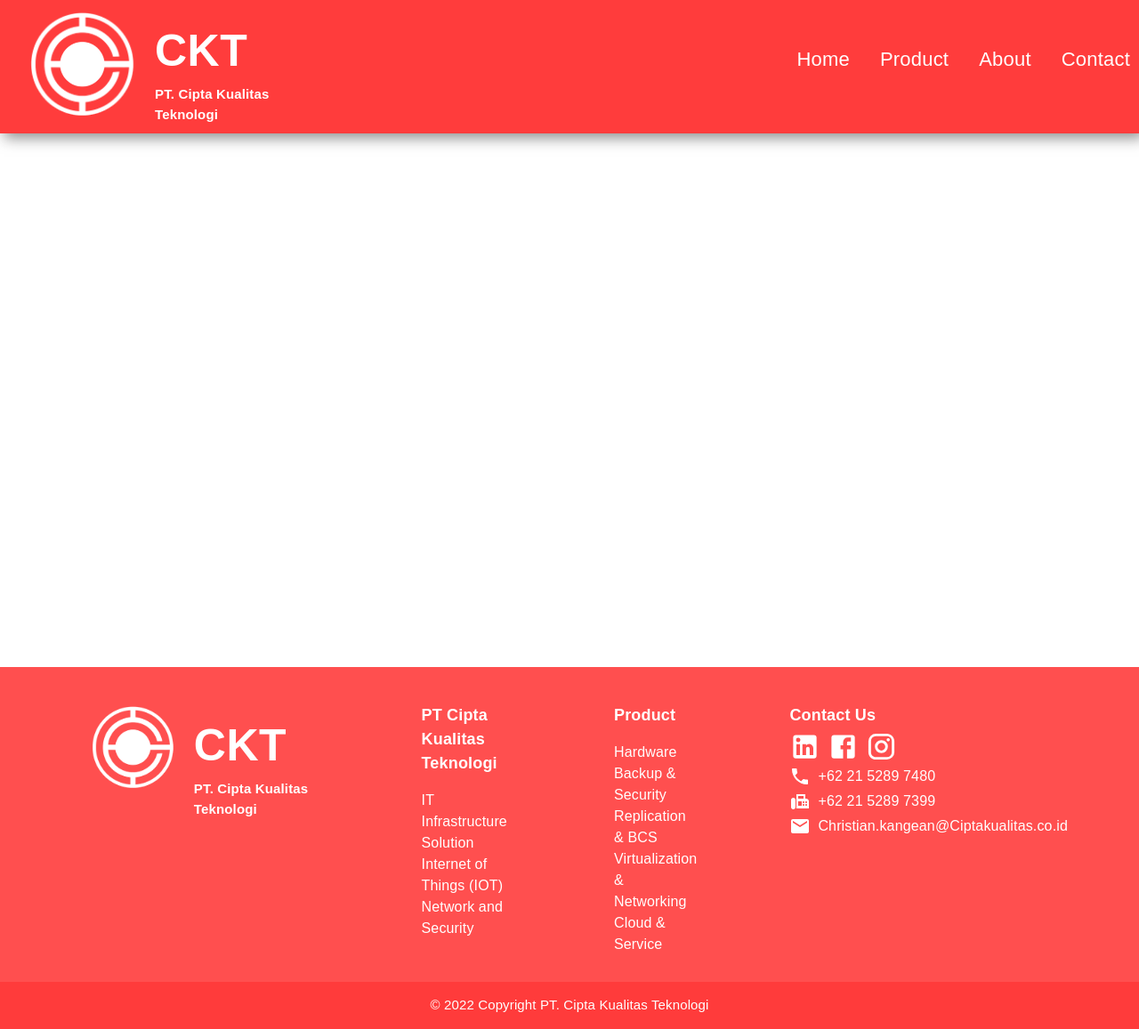
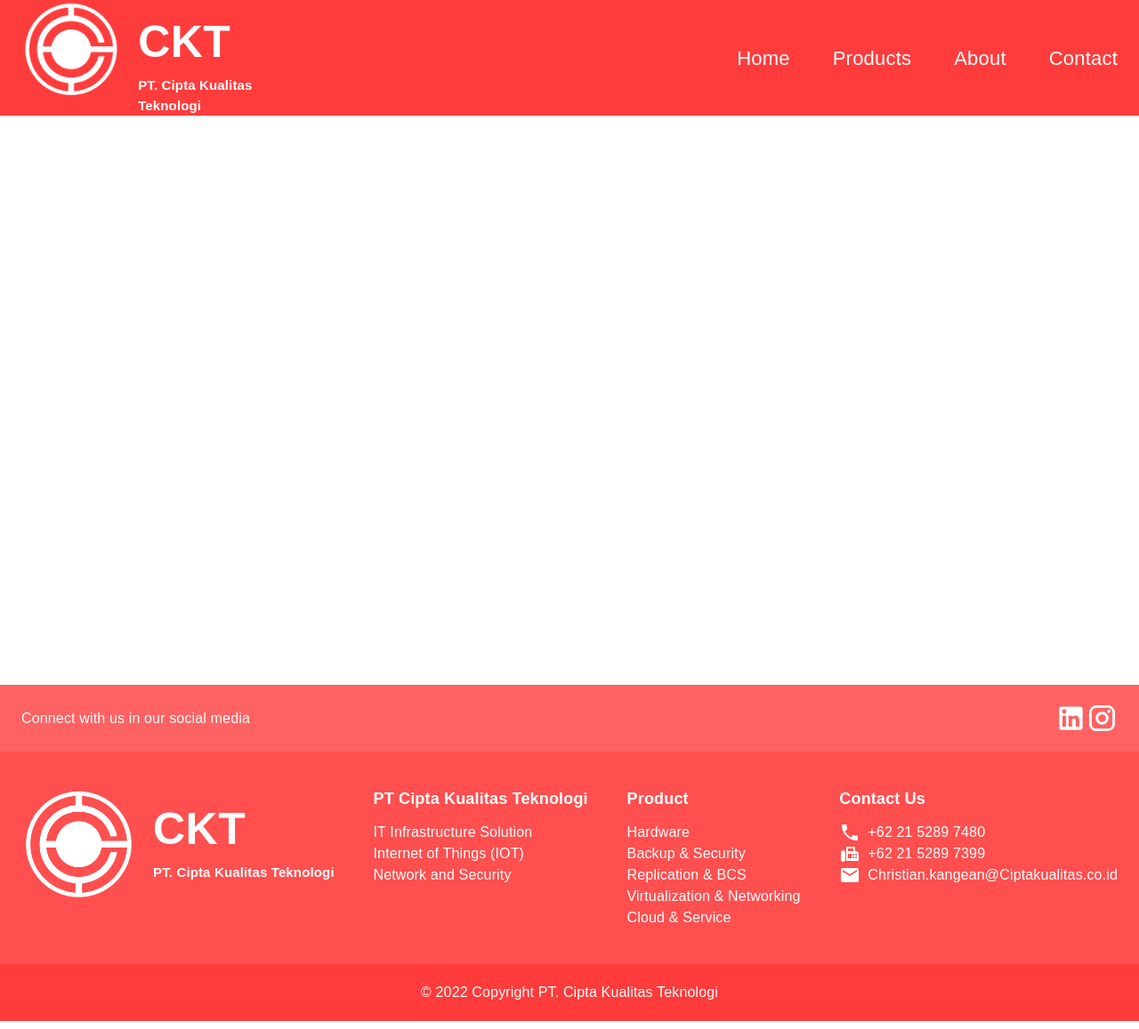
Before and after one commit to yanrie1201/PT.Cipta-Kualitas-Teknologi, a Next.js app in the folder website/: page / in a window 1280 px wide. Shown: the whole page at 89% size. Built offline with nearby package versions, Linux system fonts and the light colour scheme.

Commit message:
Update Footer & Navbar

```diff
--- /dev/null
+++ b/package.json
@@ -0,0 +1,5 @@
+{
+  "dependencies": {
+    "reactstrap": "^9.1.1"
+  }
+}
--- a/website/components/footer/index.tsx
+++ b/website/components/footer/index.tsx
@@ -1,123 +1,129 @@
 /* eslint-disable react/jsx-no-duplicate-props */
-import { FooterText } from '../typography'
-import styles from '../../styles/footer.module.css'
-import logo from '../../public/images/white_logo-removebg-preview.png'
-import Image from 'next/image'
-import { Button } from 'reactstrap'
-import { style } from '@mui/system'
-import { Box, Grid, Stack } from '@mui/material'
-import Logo from '../logo/index'
-import LinkedInIcon from '@mui/icons-material/LinkedIn'
-import FacebookIcon from '@mui/icons-material/Facebook'
-import InstagramIcon from '@mui/icons-material/Instagram'
-import PhoneIcon from '@mui/icons-material/Phone'
-import FaxIcon from '@mui/icons-material/Fax'
-import EmailIcon from '@mui/icons-material/Email'
-import Link from 'next/link'
+import { FooterBackground, FooterText } from "../typography";
+import styles from "../../styles/footer.module.css";
+import logo from "../../public/images/white_logo-removebg-preview.png";
+import Image from "next/image";
+import { style } from "@mui/system";
+import { Box, Container, Grid, Stack } from "@mui/material";
+import Logo from "../logo/index";
+import LinkedInIcon from "@mui/icons-material/LinkedIn";
+import FacebookIcon from "@mui/icons-material/Facebook";
+import InstagramIcon from "@mui/icons-material/Instagram";
+import PhoneIcon from "@mui/icons-material/Phone";
+import FaxIcon from "@mui/icons-material/Fax";
+import EmailIcon from "@mui/icons-material/Email";
+import Link from "next/link";
 
 const Footer = () => {
   return (
     <div className={styles.footer}>
-      <div className={styles.contentfooter}>
+      <FooterBackground opacity={0.2}>
+        <Container maxWidth="xl">
+          <Grid
+            container
+            direction="row"
+            justifyContent="center"
+            className={styles.socials}
+            md={12}
+          >
+            <Grid container md={4} className={styles.socialTitle}>
+              <FooterText mbottom="0">
+                Connect with us in our social media
+              </FooterText>
+            </Grid>
+            <Grid container md={8} className={styles.socialIcon}>
+              <LinkedInIcon
+                sx={{ color: "white", marginLeft: "auto" }}
+                fontSize="large"
+              />
+              <InstagramIcon sx={{ color: "white" }} fontSize="large" />
+            </Grid>
+          </Grid>
+        </Container>
+      </FooterBackground>
+      <FooterBackground opacity={0.1}>
+        <Container maxWidth="xl">
+          <Grid
+            container
+            direction="row"
+            justifyContent="center"
+            className={styles.information}
+            md={12}
+          >
+            <Grid item md="auto" className={styles.section}>
               <Box
                 sx={{
-            display: 'flex',
-            justifyContent: 'flex-start',
-            paddingTop: '40px',
-            paddingLeft: '100px',
-            paddingRight: '100px',
+                  display: "flex",
+                  justifyContent: "flex-start",
                 }}
               >
                 <Logo />
               </Box>
-        <Stack direction="row" spacing={3}>
-          <Box
-            sx={{
-              display: 'flex',
-              justifyContent: 'space-between',
-              paddingTop: '40px',
-              paddingRight: '80px',
-            }}
-          >
-            <Stack direction="column" spacing={0}>
-              <FooterText fsize="18px" fontWeight="700">
+            </Grid>
+            <Grid item md="auto" className={styles.section}>
+              <Stack direction="column">
+                <FooterText fsize="18px" mbottom="12px" fontWeight="700">
                   PT Cipta Kualitas Teknologi
                 </FooterText>
-              <FooterText mbottom="0px">IT Infrastructure Solution</FooterText>
+                <FooterText mbottom="0px">
+                  IT Infrastructure Solution
+                </FooterText>
                 <FooterText mbottom="0px">Internet of Things (IOT)</FooterText>
                 <FooterText mbottom="0px">Network and Security</FooterText>
               </Stack>
-          </Box>
-          <Box
-            sx={{
-              display: 'flex',
-              justifyContent: 'space-between',
-              paddingTop: '40px',
-              paddingRight: '80px',
-            }}
-          >
-            <Stack direction="column" spacing={0}>
-              <FooterText fsize="18px" fontWeight="700">
+            </Grid>
+            <Grid item md="auto" className={styles.section}>
+              <Stack direction="column">
+                <FooterText fsize="18px" mbottom="12px" fontWeight="700">
                   Product
                 </FooterText>
                 <FooterText mbottom="0px">Hardware</FooterText>
                 <FooterText mbottom="0px">Backup & Security</FooterText>
                 <FooterText mbottom="0px">Replication & BCS</FooterText>
-              <FooterText mbottom="0px">Virtualization & Networking</FooterText>
+                <FooterText mbottom="0px">
+                  Virtualization & Networking
+                </FooterText>
                 <FooterText mbottom="0px">Cloud & Service</FooterText>
               </Stack>
-          </Box>
-          <Box
-            sx={{
-              display: 'flex',
-              justifyContent: 'space-between',
-              paddingTop: '40px',
-              paddingRight: '80px',
-            }}
-          >
-            <Stack direction="column" spacing={0.5}>
-              <FooterText fsize="18px" fontWeight="700">
+            </Grid>
+            <Grid item md="auto" className={styles.section}>
+              <Stack direction="column">
+                <FooterText fsize="18px" mbottom="12px" fontWeight="700">
                   Contact Us
                 </FooterText>
                 <Stack direction="row" spacing={1}>
-                <Link href="https://www.linkedin.com/company/pt-cipta-kualitas-teknologi/?trk=ppro_cprof&originalSubdomain=id">
-                  <LinkedInIcon sx={{ color: 'white' }} fontSize="large" />
-                </Link>
-                <FacebookIcon sx={{ color: 'white' }} fontSize="large" />
-                <InstagramIcon sx={{ color: 'white' }} fontSize="large" />
-              </Stack>
-              <Stack direction="row" spacing={1}>
-                <PhoneIcon sx={{ color: 'white' }} fontSize="medium" />
+                  <PhoneIcon sx={{ color: "white" }} fontSize="medium" />
                   <FooterText>+62 21 5289 7480</FooterText>
                 </Stack>
                 <Stack direction="row" spacing={1}>
-                <FaxIcon sx={{ color: 'white' }} fontSize="medium" />
+                  <FaxIcon sx={{ color: "white" }} fontSize="medium" />
                   <FooterText>+62 21 5289 7399</FooterText>
                 </Stack>
                 <Stack direction="row" spacing={1}>
-                <EmailIcon sx={{ color: 'white' }} fontSize="medium" />
+                  <EmailIcon sx={{ color: "white" }} fontSize="medium" />
                   <FooterText>Christian.kangean@Ciptakualitas.co.id</FooterText>
                 </Stack>
               </Stack>
-          </Box>
-        </Stack>
-      </div>
-      <div className={styles.copyright}>
-        <Box
-          sx={{
-            display: 'flex',
-            justifyContent: 'center',
-            paddingTop: '15px',
-            paddingBottom: '15px',
-          }}
+            </Grid>
+          </Grid>
+        </Container>
+      </FooterBackground>
+      <FooterBackground>
+        <Container maxWidth="xl">
+          <Grid
+            container
+            justifyContent="center"
+            md={12}
+            className={styles.copyright}
           >
-          <FooterText mbottom="0px" fsize="15px">
+            <FooterText mbottom="0px">
               © 2022 Copyright PT. Cipta Kualitas Teknologi
             </FooterText>
-        </Box>
+          </Grid>
+        </Container>
+      </FooterBackground>
     </div>
-    </div>
-  )
-}
+  );
+};
 
-export default Footer
+export default Footer;
--- a/website/components/navbar/index.tsx
+++ b/website/components/navbar/index.tsx
@@ -1,11 +1,11 @@
 /* eslint-disable react/jsx-no-duplicate-props */
-import { NavbarPage, TitlePage } from '../typography'
-import styles from '../../styles/navbar.module.css'
-import { Avatar, Box, Stack } from '@mui/material'
-import logo from '../../public/images/white_logo-removebg-preview.png'
-import Image from 'next/image'
-import { style } from '@mui/system'
-import Logo from '../logo/index'
+import { NavbarPage, TitlePage } from "../typography";
+import styles from "../../styles/navbar.module.css";
+import { Avatar, Box, Container, Grid, Stack } from "@mui/material";
+import logo from "../../public/images/white_logo-removebg-preview.png";
+import Image from "next/image";
+import { style } from "@mui/system";
+import Logo from "../logo/index";
 
 const Navbar = () => {
   return (
@@ -13,32 +13,60 @@ const Navbar = () => {
       {/* {arrow?:(
       <Icon></Icon>
     ):("")} */}
-      <Logo />
+      {/* <Logo /> */}
+      <Container maxWidth="xl">
+        <Grid container md={12}>
+          <Grid md={3}>
             <Box
               sx={{
-          display: 'flex',
-          justifyContent: 'flex-end',
-          paddingTop: '40px',
-          width: '75%',
+                display: "flex",
+                justifyContent: "flex-start",
               }}
             >
-        <Stack direction="row" spacing={3}>
-          <div className={styles.navbarcontent}>
-            <NavbarPage color="white">Home</NavbarPage>
+              <div
+                style={{
+                  width: "8rem",
+                  height: "130px",
+                  position: "relative",
+                }}
+              >
+                <Image className={styles.logo} src={logo} alt="Logo" />
               </div>
-          <div className={styles.navbarcontent}>
-            <NavbarPage color="white">Product</NavbarPage>
+              <div className={styles.title}>
+                <TitlePage fsize="50px" fontWeight="700" color="white">
+                  CKT
+                </TitlePage>
+                <TitlePage color="white" fsize="15px" fontWeight="600">
+                  PT. Cipta Kualitas Teknologi
+                </TitlePage>
               </div>
-          <div className={styles.navbarcontent}>
-            <NavbarPage color="white">About</NavbarPage>
+            </Box>
+          </Grid>
+          <Grid container md={9} className={styles.navbarItems}>
+            <Stack
+              direction="row"
+              spacing={6}
+              width="100%"
+              justifyContent="flex-end"
+            >
+              <NavbarPage color="white" className={styles.navbarText}>
+                Home
+              </NavbarPage>
+              <NavbarPage color="white" className={styles.navbarText}>
+                Products
+              </NavbarPage>
+              <NavbarPage color="white" className={styles.navbarText}>
+                About
+              </NavbarPage>
+              <NavbarPage color="white" className={styles.navbarText}>
+                Contact
+              </NavbarPage>
+            </Stack>
+          </Grid>
+        </Grid>
+      </Container>
     </div>
-          <div className={styles.navbarcontent}>
-            <NavbarPage color="white">Contact</NavbarPage>
-          </div>
-        </Stack>
-      </Box>
-    </div>
-  )
-}
+  );
+};
 
-export default Navbar
+export default Navbar;
--- a/website/components/typography/index.tsx
+++ b/website/components/typography/index.tsx
@@ -1,43 +1,53 @@
-import { styled, Typography } from '@mui/material'
+import { PropaneSharp } from "@mui/icons-material";
+import { styled, Typography } from "@mui/material";
 
 export const NavbarPage = styled(Typography)<{
-  color?: string
-  textalign?: string
-  fsize?: string
-  paddingRight?: string
+  color?: string;
+  textalign?: string;
+  fsize?: string;
+  margin?: string;
+  padding?: string;
 }>`
   font-family: Georama, sans-serif;
-  font-size: ${(props) => props.fsize || '22px'};
+  font-size: ${(props) => props.fsize || "22px"};
   font-weight: 500;
-  color: ${(props) => props.color || 'black'};
-  text-align: ${(props) => props.textalign || 'left'};
-  padding-right: ${(props) => props.paddingRight || '10px'};
-`
+  color: ${(props) => props.color || "black"};
+  text-align: ${(props) => props.textalign || "left"};
+  margin: ${(props) => props.margin || "0"};
+  padding: ${(props) => props.padding || "0"};
+`;
 
 export const TitlePage = styled(Typography)<{
-  color?: string
-  textalign?: string
-  fsize?: string
-  fontWeight?: string
+  color?: string;
+  textalign?: string;
+  fsize?: string;
+  fontWeight?: string;
 }>`
   font-family: Georama, sans-serif;
-  font-size: ${(props) => props.fsize || '22px'};
-  font-weight: ${(props) => props.fontWeight || '500'};
-  color: ${(props) => props.color || 'black'};
-  text-align: ${(props) => props.textalign || 'left'};
-`
+  font-size: ${(props) => props.fsize || "22px"};
+  font-weight: ${(props) => props.fontWeight || "500"};
+  color: ${(props) => props.color || "black"};
+  text-align: ${(props) => props.textalign || "left"};
+`;
 
 export const FooterText = styled(Typography)<{
-  color?: string
-  textalign?: string
-  fsize?: string
-  fontWeight?: string
-  mbottom?: string
+  color?: string;
+  textalign?: string;
+  fsize?: string;
+  fontWeight?: string;
+  mbottom?: string;
 }>`
   font-family: Georama, sans-serif;
-  font-size: ${(props) => props.fsize || '16px'};
-  font-weight: ${(props) => props.fontWeight || '500'};
-  color: ${(props) => props.color || '#fff'};
-  text-align: ${(props) => props.textalign || 'left'};
-  margin-bottom: ${(props) => props.mbottom || '1rem'};
-`
+  font-size: ${(props) => props.fsize || "16px"};
+  font-weight: ${(props) => props.fontWeight || "500"};
+  color: ${(props) => props.color || "#fff"};
+  text-align: ${(props) => props.textalign || "left"};
+  margin-bottom: ${(props) => props.mbottom || "1rem"};
+`;
+
+export const FooterBackground = styled(Typography)<{
+  opacity?: number;
+}>`
+  background-color: ${(props) =>
+    "rgba(255,255,255," + props.opacity + ")" || "inherit"};
+`;
--- a/website/styles/footer.module.css
+++ b/website/styles/footer.module.css
@@ -1,20 +1,50 @@
 .footer {
-  background-color: #ff4f4f;
+  background-color: #ff3b3b;
+  justify-content: center;
+  cursor: default;
+  /* position: fixed; */
+  bottom: 0;
+  left: 0;
+  right: 0;
 }
 .contentfooter {
-  padding-top: 1px;
+  /* padding-top: 1px;
   padding-bottom: 30px;
-  display: flex;
-  justify-content: center;
+  display: flex; */
 }
 .logo {
   filter: brightness(100);
-}
-
-.copyright {
-  background-color: #ff3b3b;
+  padding: 0;
 }
 
 .test {
-  height: 600px;
+  /* height: 21.7vw; */
+  height: 50vw;
 }
+.information {
+  padding-top: 40px;
+  padding-bottom: 40px;
+}
+.information > .section {
+  margin: 0 auto;
+}
+.information > .section:first-child {
+  margin-left: 0;
+}
+.information > .section:last-child {
+  margin-right: 0;
+}
+.socials {
+  padding-top: 20px;
+  padding-bottom: 20px;
+  color: #fff;
+}
+.socials > .socialTitle {
+  align-self: center;
+}
+.socials > .socialIcon {
+}
+.copyright {
+  padding-top: 20px;
+  padding-bottom: 20px;
+}
--- a/website/styles/globals.css
+++ b/website/styles/globals.css
@@ -14,3 +14,23 @@ a {
 * {
   box-sizing: border-box;
 }
+/* Firefox */
+* {
+  scrollbar-width: auto;
+  scrollbar-color: #ff3b3b #ffffff;
+}
+
+/* Chrome, Edge, and Safari */
+*::-webkit-scrollbar {
+  width: 8px;
+}
+
+*::-webkit-scrollbar-track {
+  background: #ffffff;
+}
+
+*::-webkit-scrollbar-thumb {
+  background-color: #ff3b3b;
+  border-radius: 0px;
+  border: 0px solid #ffffff;
+}
--- a/website/styles/navbar.module.css
+++ b/website/styles/navbar.module.css
@@ -1,10 +1,6 @@
 .navbar {
-  display: flex;
   background-color: #ff3c3c;
-  padding-top: 10px;
-  padding-bottom: 10px;
-  padding-left: 30px;
-  box-shadow: 5px 5px 15px 0px rgba(27, 26, 26, 0.5);
+  /* box-shadow: 5px 5px 15px 0px rgba(27, 26, 26, 0.5); */
 }
 
 .logo {
@@ -19,8 +15,33 @@
 .title :hover {
   cursor: default;
 }
-
-.navbarcontent :hover {
-  border-bottom: 2px white solid;
-  cursor: default;
+.navbarItems .navbarText {
+  align-self: center;
+  padding: 5px 0;
 }
+.navbarItems .navbarText:hover {
+  cursor: pointer;
+}
+.navbarItems .navbarText,
+.navbarItems .navbarText:after,
+.navbarItems .navbarText:before {
+  transition: all 0.2s;
+}
+.navbarItems .navbarText {
+  position: relative;
+}
+.navbarItems .navbarText:after {
+  position: absolute;
+  left: 0;
+  right: 0;
+  bottom: 0;
+  margin: auto;
+  width: 0%;
+  content: ".";
+  color: transparent;
+  background: rgba(255, 255, 255, 1);
+  height: 2px;
+}
+.navbarItems .navbarText:hover:after {
+  width: 100%;
+}
```
Also changed, not shown: website/components/logo/index.tsx (+12 -12 lines), 2 other files (tests, documents, lock files or other folders). Lines whose indentation alone changed are shown as unchanged.
